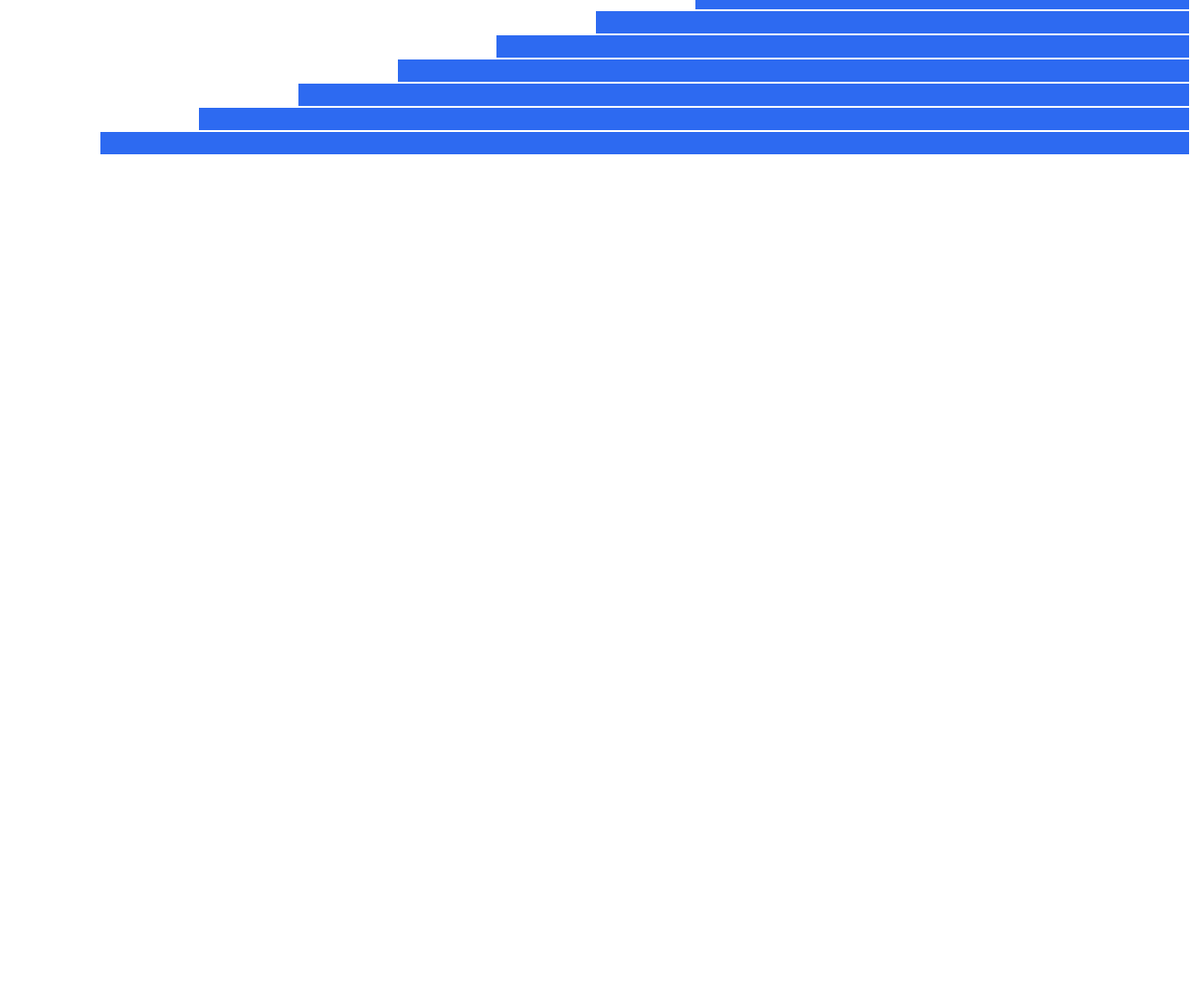
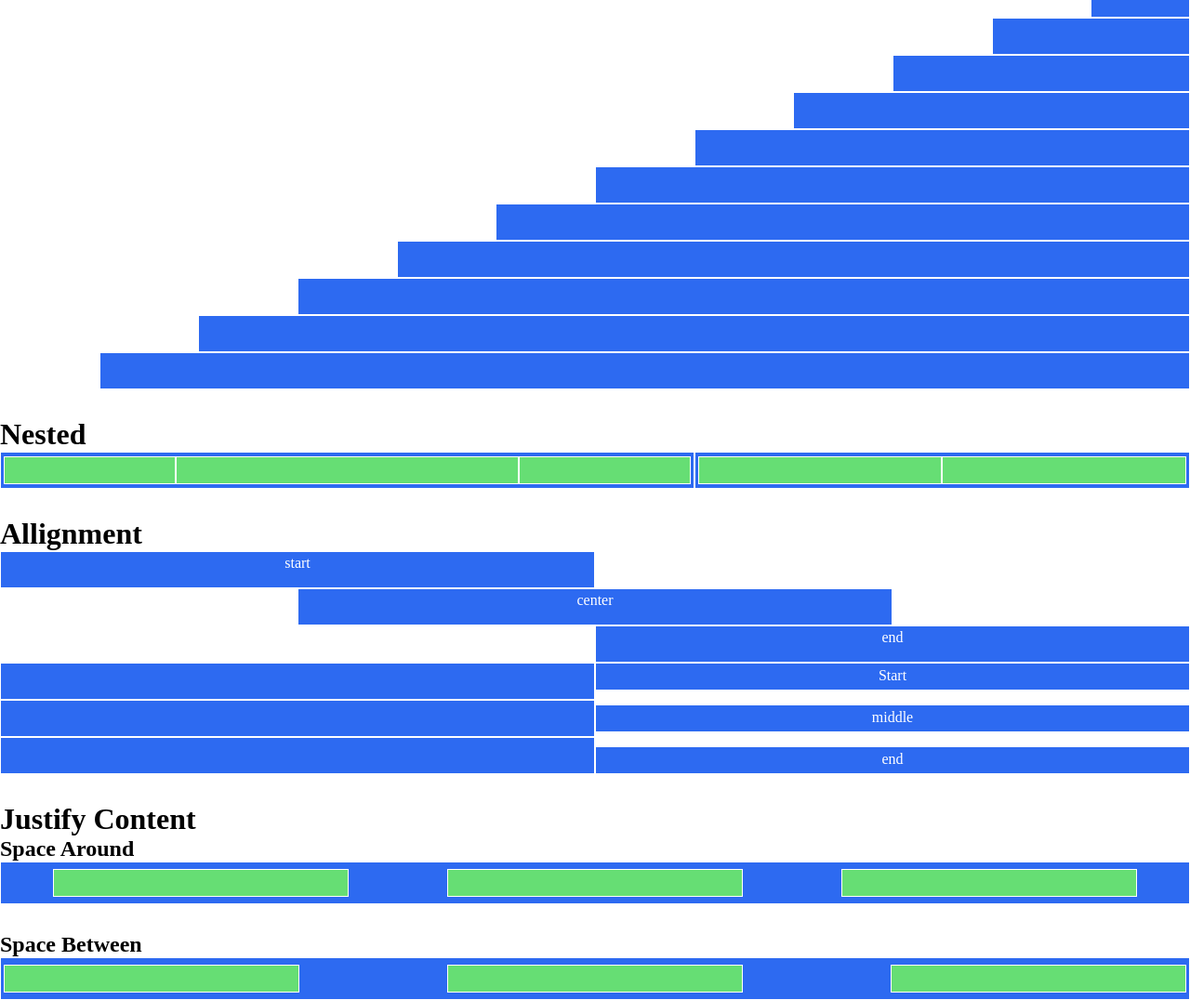
Before and after one commit to rpalanga/html-css-12bool, a plain HTML site: page index.html in a window 1280 px wide. Shown: the part 607-1683 px from the top of the page at 93% size. Before the commit the page ends 804 px from the top, so only its background shows below. Drawn offline with Linux system fonts and the light colour scheme.

Commit message:
Esercizio Completato

```diff
--- a/css/12bool.css
+++ b/css/12bool.css
@@ -16,6 +16,11 @@
     display: flex;
 }
 
+.column{
+    display: flex;
+    flex-direction: column;
+}
+
 /* classe test */
 
 /* .test{
@@ -26,9 +31,58 @@
 } */
 
 /* justify content  center*/
+.justify-start{
+    display: flex;
+    justify-content: flex-start;
+}
+
 .justify-center{
     display: flex;
     justify-content: center;
+}
+
+.justify-end{
+    display: flex;
+    justify-content: flex-end;
+}
+
+.justify-around{
+    justify-content: space-around;
+}
+
+.justify-btw{
+    justify-content: space-between;
+}
+
+
+/* align-items */
+
+.align-start{
+    align-items: flex-start;
+}
+
+.align-center{
+    align-items: center;
+}
+
+.align-end{
+    align-items: flex-end;
+}
+
+/* align content */
+
+.align-content-betw{
+    align-content: space-between;
+}
+
+.align-content-around{
+    align-content: ;
+}
+
+/*  flex wrap */
+
+.wrap{
+    flex-wrap: wrap;
 }
 
 /* selettori colonne */
--- a/css/style.css
+++ b/css/style.css
@@ -20,5 +20,11 @@
 }
 
 .height{
-    height: 26px;
+    height: 40px;
 }
+
+.height-2{
+    height: 30px;
+
+    padding: 4px;
+}
--- a/index.html
+++ b/index.html
@@ -152,6 +152,85 @@
         </div>
     </div>
 
+    <h1>Nested</h1>
+
+    <div class="container row margin-bottom">
+        <div class="col-7 test row height align-center">
+            <div class="col-3 test-2 height-2 "></div>
+            <div class="col-6 test-2 height-2 "></div>
+            <div class="col-3 test-2 height-2 "></div>
+
+        </div>
+
+        <div class="col-5 test row height align-center">
+            <div class="col-6 test-2 height-2 "></div>
+            <div class="col-6 test-2 height-2 "></div>
+
+
+        </div>
+
+
+    </div>
+
+    <h1>Allignment</h1>
+
+    <div class="container ">
+        <div class="row justify-start">
+            <div class="col-6 test height  justify-center">start</div>
+
+        </div>
+        <div class="row justify-center ">
+            <div class="col-6 test height justify-center">center</div>
+
+        </div>
+        <div class="row justify-end">
+            <div class="col-6 test height  justify-center">end</div>
+
+        </div>
+
+    </div>
+    <div class="container margin-bottom">
+        <div class="row">
+            <div class="col-6 ">
+                <div class="col-12 test height"></div>
+                <div class="col-12 test height"></div>
+                <div class="col-12 test height"></div>
+            </div>
+
+            <div class="col-6 row wrap align-content-betw">
+                <div class="col-12 test height-2 justify-center"> Start</div>
+                <div class="col-12 test height-2 justify-center">middle</div>
+                <div class="col-12 test height-2 justify-center">end</div>
+            </div>
+
+        </div>
+
+    </div>
+
+    <h1>Justify Content</h1>
+    <h2>Space Around</h2>
+    <div class="container">
+        <div class="row test justify-around margin-bottom">
+            <div class="col-3 height-2 test-2"></div>
+            <div class="col-3 height-2 test-2"></div>
+            <div class="col-3 height-2 test-2"></div>
+        </div>
+
+        <h2>Space Between</h2>
+        <div class="row test justify-btw">
+            <div class="col-3 height-2 test-2"></div>
+            <div class="col-3 height-2 test-2"></div>
+            <div class="col-3 height-2 test-2"></div>
+        </div>
+    </div>
+
+
+
+
+
+
+
+
 
 
 
```
